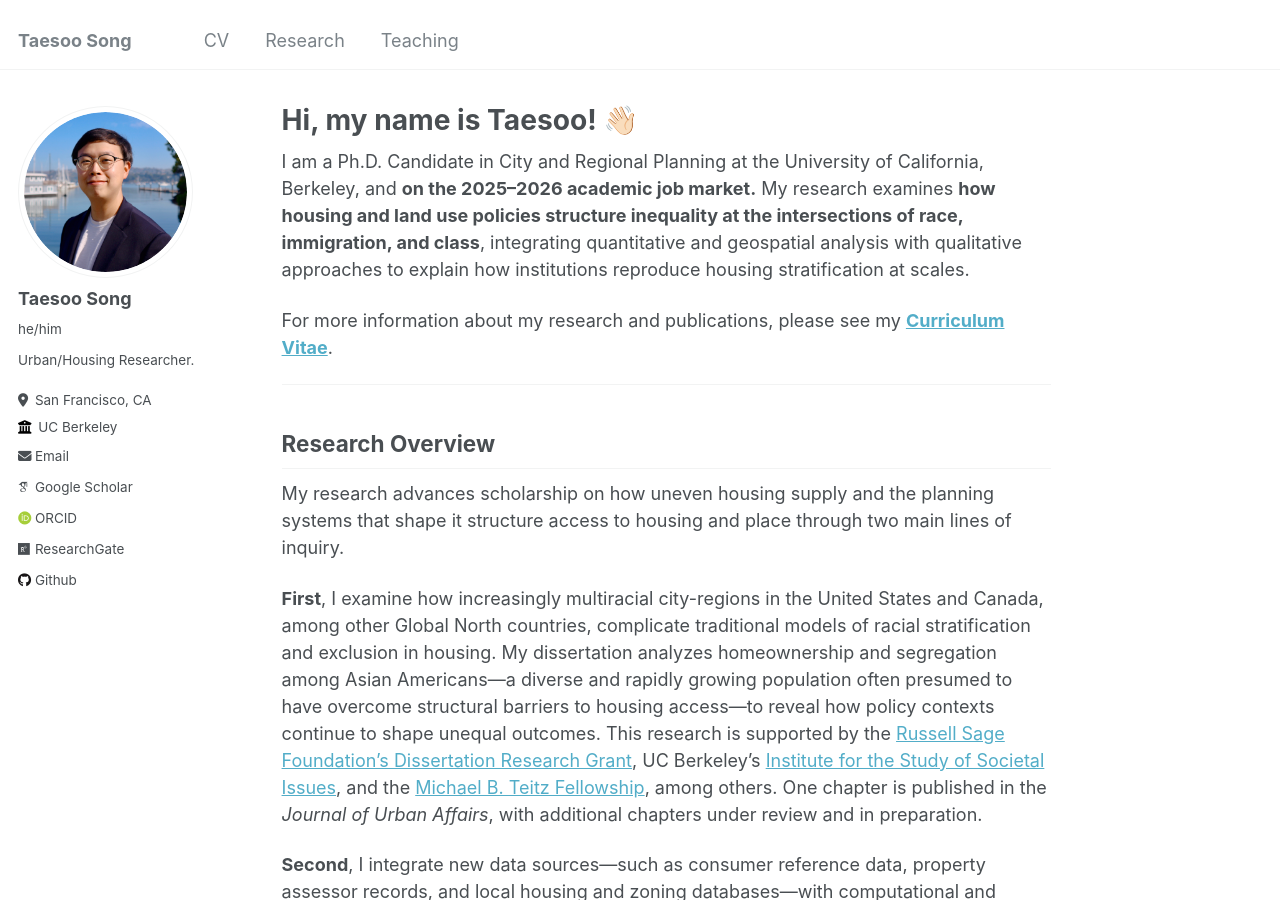
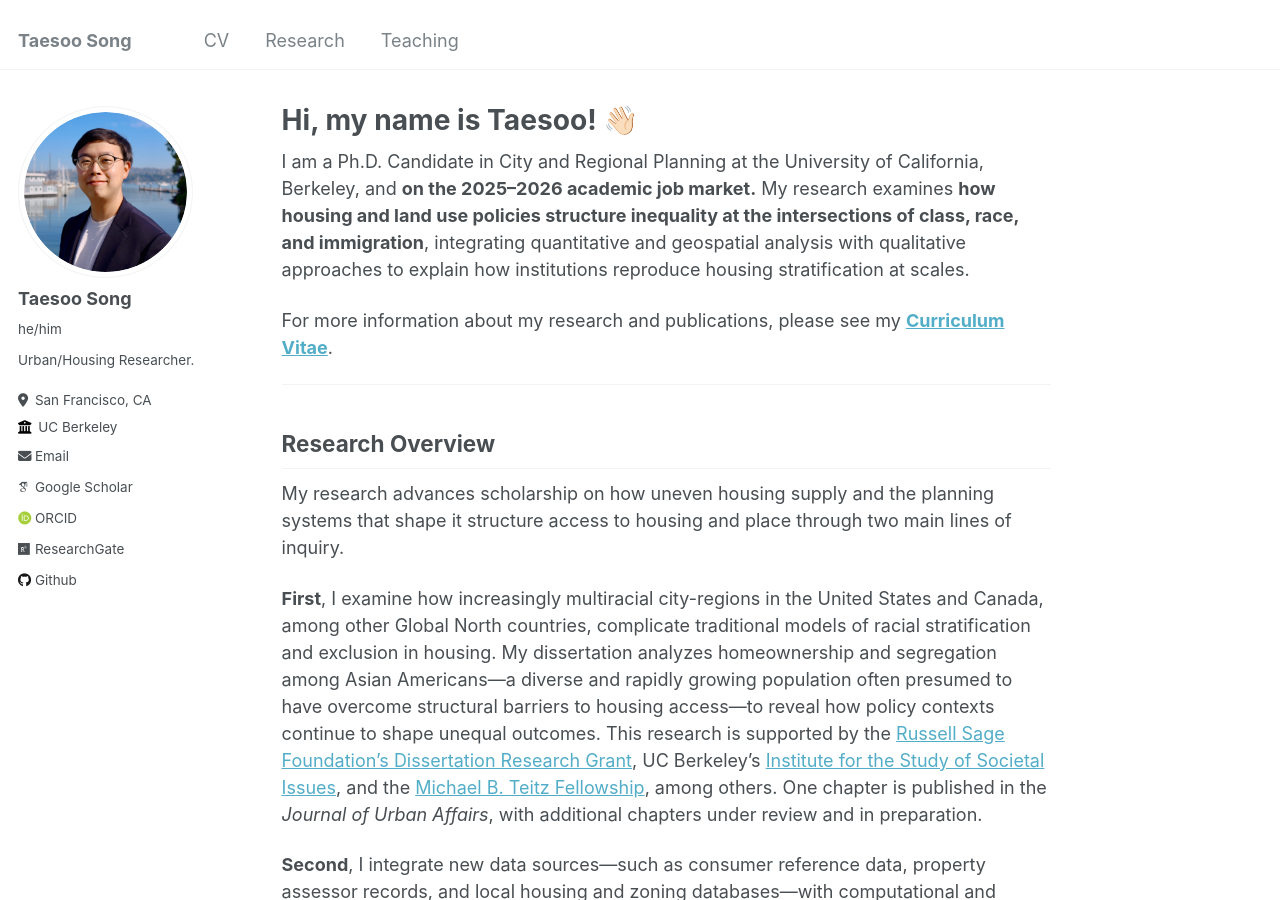
Before and after one commit to taesoosong/taesoosong.github.io, a Jekyll site: the page built from _pages/about.md, in a window 1280 px wide and 900 px high. Built offline with Jekyll 4.4.1, drawn with Linux system fonts in a browser that asks for light colours; some web fonts are replaced.

```diff
--- a/_pages/about.md
+++ b/_pages/about.md
@@ -8,7 +8,7 @@ redirect_from:
   - /about.html
 ---
 
-I am a Ph.D. Candidate in City and Regional Planning at the University of California, Berkeley, and **on the 2025–2026 academic job market.** My research examines **how housing and land use policies structure inequality at the intersections of race, immigration, and class**, integrating quantitative and geospatial analysis with qualitative approaches to explain how institutions reproduce housing stratification at scales.
+I am a Ph.D. Candidate in City and Regional Planning at the University of California, Berkeley, and **on the 2025–2026 academic job market.** My research examines **how housing and land use policies structure inequality at the intersections of class, race, and immigration**, integrating quantitative and geospatial analysis with qualitative approaches to explain how institutions reproduce housing stratification at scales.
 
 For more information about my research and publications, please see my [**Curriculum Vitae**](https://taesoosong.github.io/academic_cv/CV_SONG_Taesoo.pdf).
 
```
